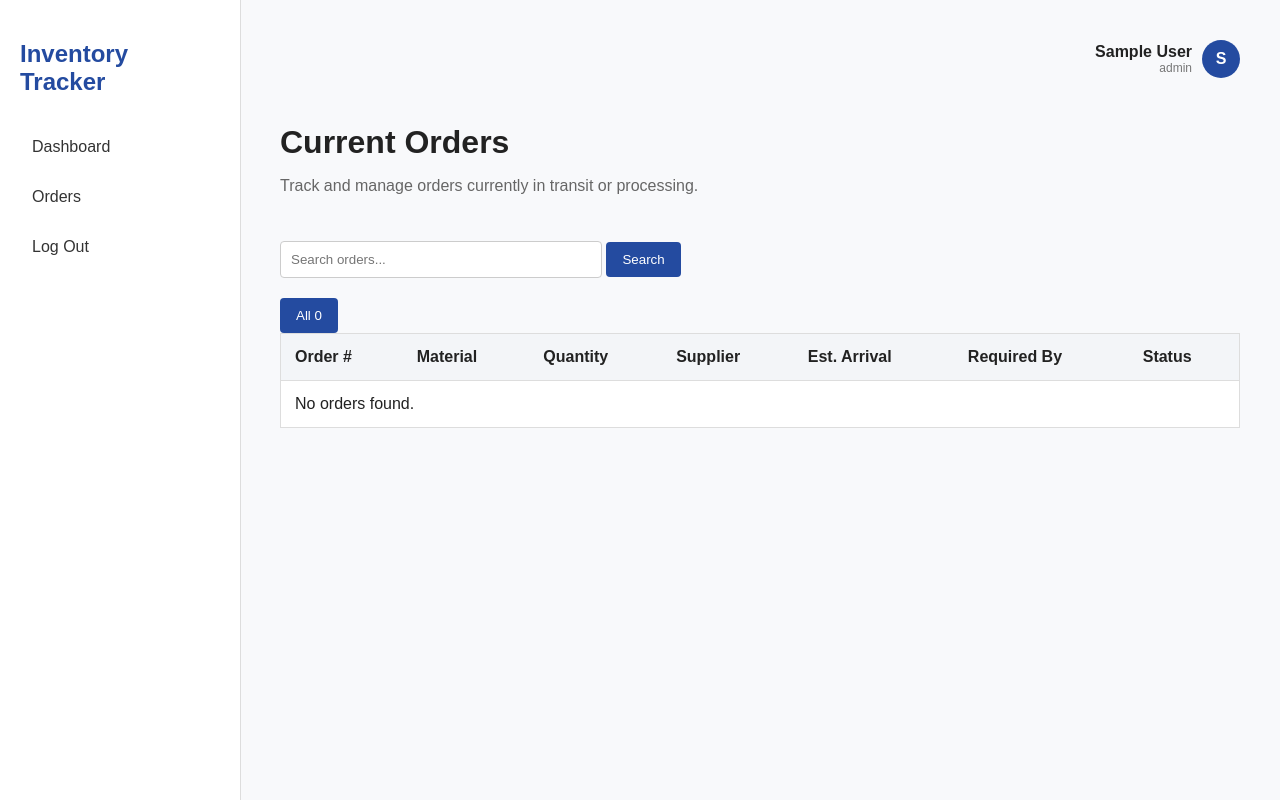
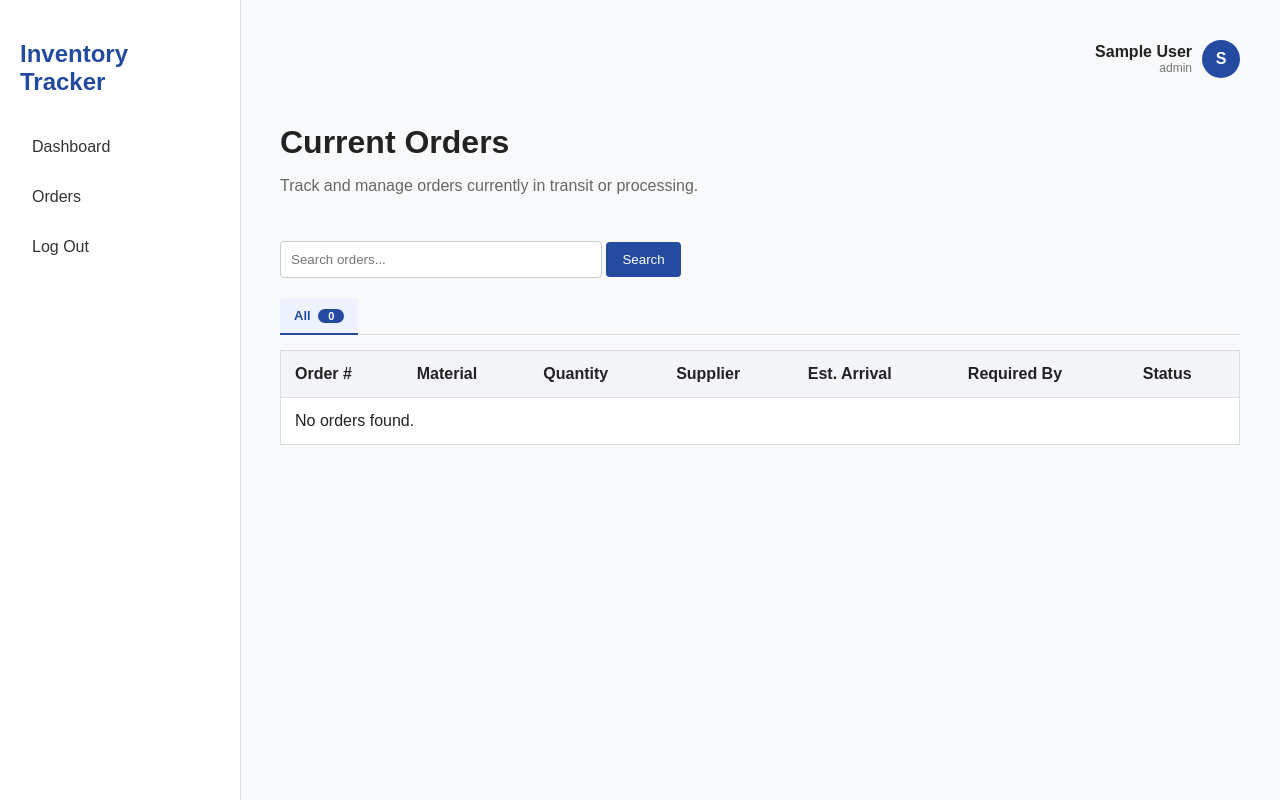
Before and after one commit to HollyMGriffin/Supply-Chain-, a Flask app: page /orders in a window 1280 px wide. Run offline with Flask 3, Linux system fonts and the light colour scheme; the visitor is signed in with stand-in values (Sample User, id 1); data comes from the database, SQL or seed files in the repository; both versions use the stored data as it was after the commit; data that the repository does not hold is empty.

Commit message:
Add files via upload

```diff
--- a/static/css/style.css
+++ b/static/css/style.css
@@ -280,3 +280,51 @@ td button {
 .cancel-button:hover {
   background-color: #555;
 }
+
+/* STATUS TABS */
+
+.status-tabs {
+  display: flex;
+  gap: 6px;
+  margin-bottom: 15px;
+  border-bottom: 1px solid #ddd;
+}
+
+.status-tab {
+  background-color: transparent;
+  color: #555;
+  font-size: 13px;
+  font-weight: bold;
+  padding: 10px 14px;
+  border-radius: 4px 4px 0 0;
+  border-bottom: 2px solid transparent;
+  margin-bottom: -1px;
+}
+
+.status-tab:hover {
+  background-color: #eef3ff;
+  color: #244ba0;
+}
+
+.status-tab.active {
+  color: #244ba0;
+  background-color: #eef3ff;
+  border-bottom-color: #244ba0;
+}
+
+.tab-count {
+  display: inline-block;
+  min-width: 16px;
+  margin-left: 4px;
+  padding: 1px 5px;
+  border-radius: 10px;
+  background-color: #e4e7ec;
+  color: #555;
+  font-size: 11px;
+  text-align: center;
+}
+
+.status-tab.active .tab-count {
+  background-color: #244ba0;
+  color: white;
+}
```
Also changed, not shown: static/js/login.js (+17 -5 lines), static/js/orders.js (+77 -5 lines), supply_chain.db.
